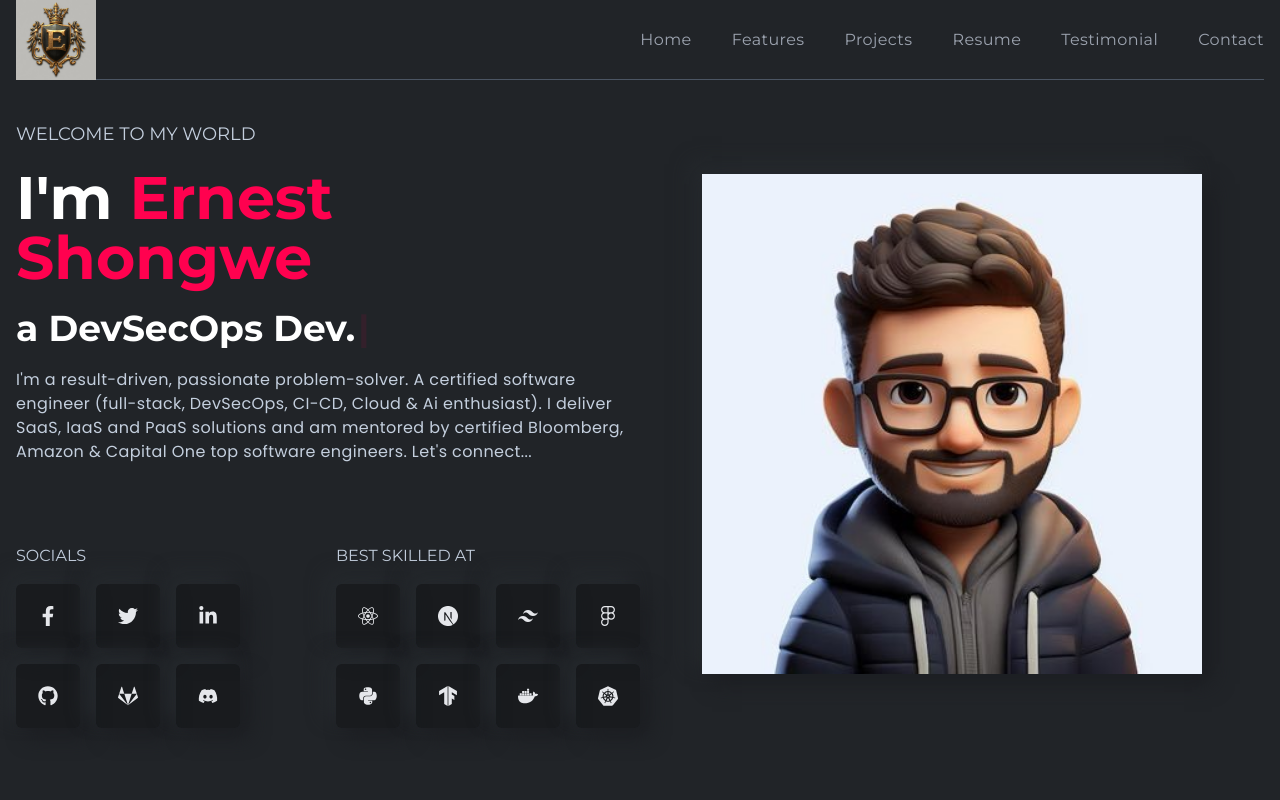
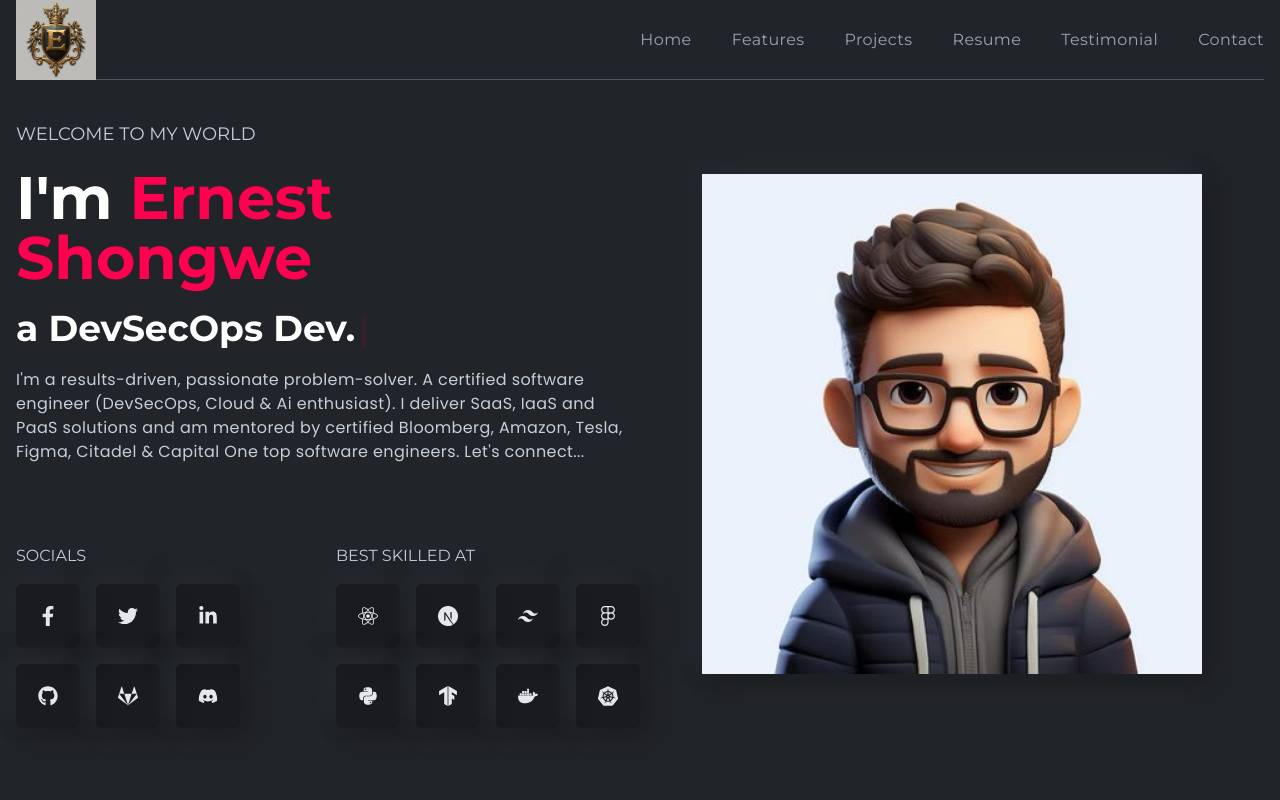
Before and after one commit to bshongwe/personal-portfolio-2024, a React (Create React App) app: page / in a window 1280 px wide. Shown: the top 800 px of the page. Built offline with nearby package versions, Linux system fonts and the light colour scheme.

Commit message:
Update: details rephrase

```diff
--- a/src/components/banner/LeftBanner.js
+++ b/src/components/banner/LeftBanner.js
@@ -26,11 +26,10 @@ const LeftBanner = () => {
           />
         </h2>
         <p className="text-base font-bodyFont leading-6 tracking-wide">
-          I'm a result-driven, passionate problem-solver. A certified software
-          engineer (full-stack, DevSecOps, CI-CD, Cloud & Ai enthusiast). I
-          deliver SaaS, IaaS and PaaS solutions and am mentored by certified
-          Bloomberg, Amazon & Capital One top software engineers.
-          Let's connect...
+          I'm a results-driven, passionate problem-solver. A certified software
+          engineer (DevSecOps, Cloud & Ai enthusiast). I deliver SaaS, IaaS and
+          PaaS solutions and am mentored by certified Bloomberg, Amazon, Tesla,
+          Figma, Citadel & Capital One top software engineers. Let's connect...
         </p>
       </div>
      {/* Media */}
```
